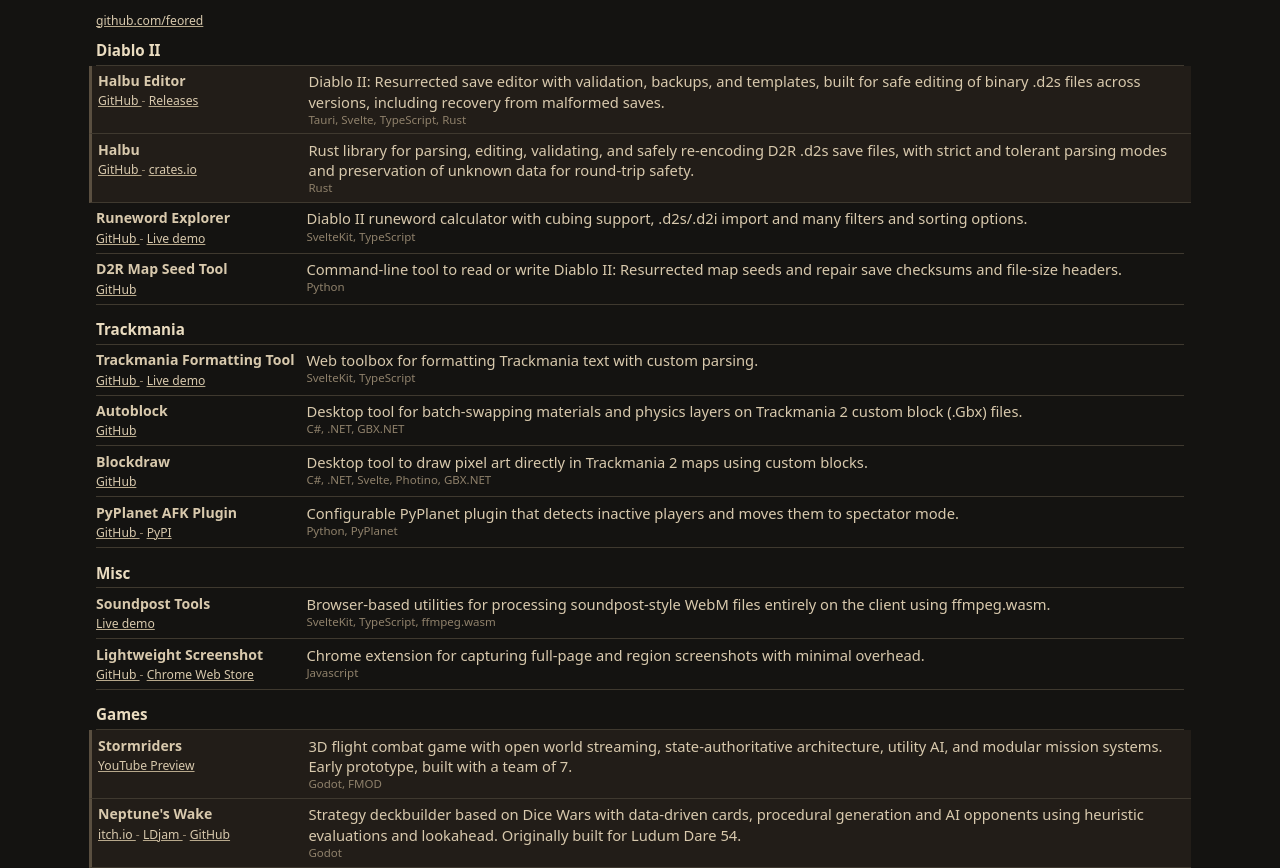
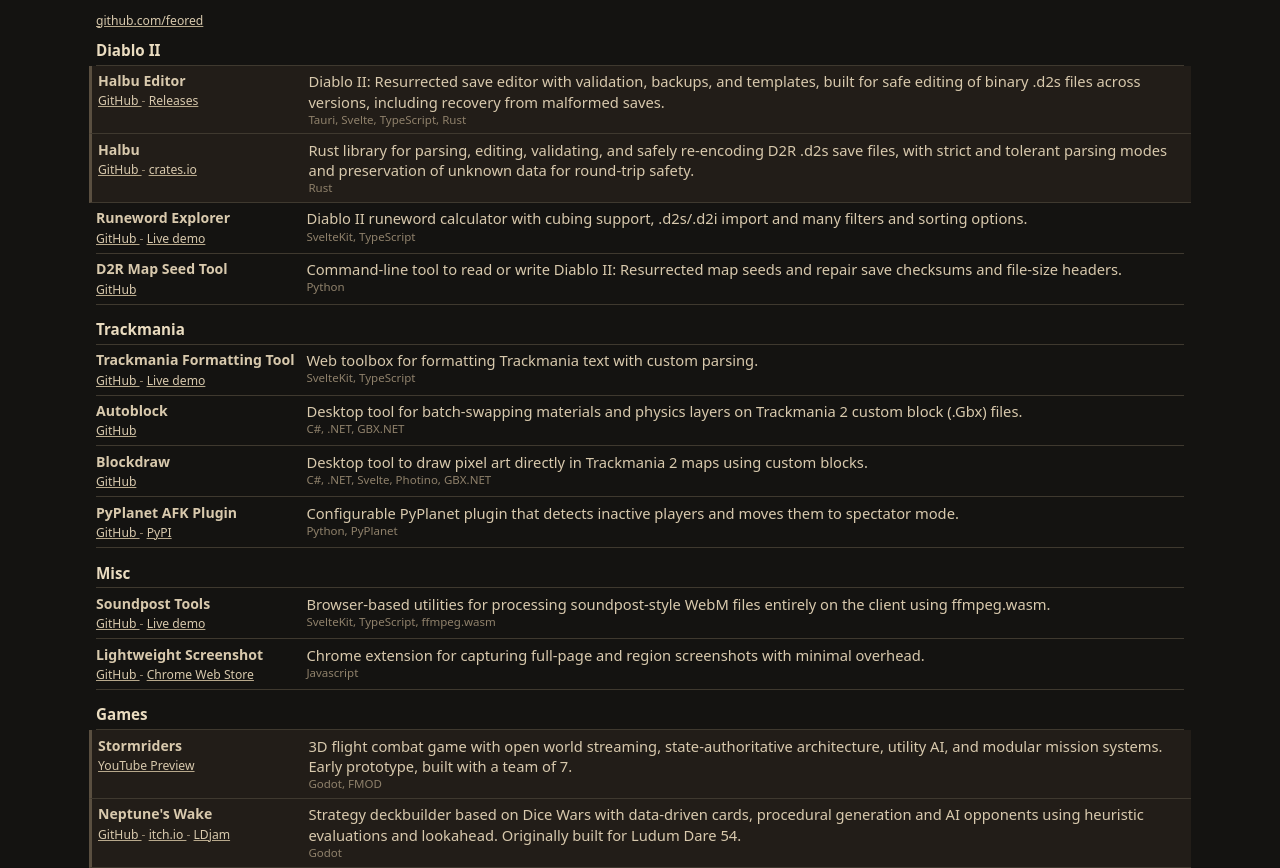
Before and after one commit to feored/feored.github.io, an Astro site: page / in a window 1280 px wide. Shown: the top 868 px of the page. Built offline with nearby package versions, Linux system fonts and the light colour scheme; Astro itself is replaced by a stand-in of ours.

Commit message:
add github for soundpost toolsg

```diff
--- a/src/pages/index.astro
+++ b/src/pages/index.astro
@@ -137,6 +137,10 @@
 				title: "Soundpost Tools",
 				links: [
 					{
+						label: "GitHub",
+						href: "https://github.com/feored/soundpost-tools",
+					},
+					{
 						label: "Live demo",
 						href: "https://feored.github.io/soundpost-tools",
 					},
@@ -184,16 +188,16 @@
 				highlight: true,
 				links: [
 					{
+						label: "GitHub",
+						href: "https://github.com/feored/NeptunesWake",
+					},
+					{
 						label: "itch.io",
 						href: "https://feor.itch.io/neptunes-wake",
 					},
 					{
 						label: "LDjam",
 						href: "https://ldjam.com/events/ludum-dare/54/neptunes-wake",
-					},
-					{
-						label: "GitHub",
-						href: "https://github.com/feored/NeptunesWake",
 					},
 				],
 				description:
```
